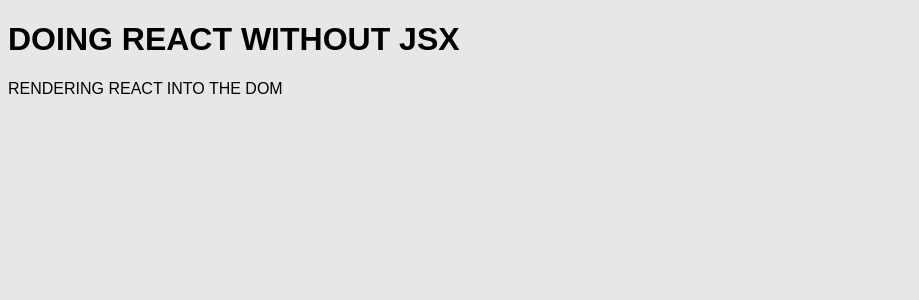
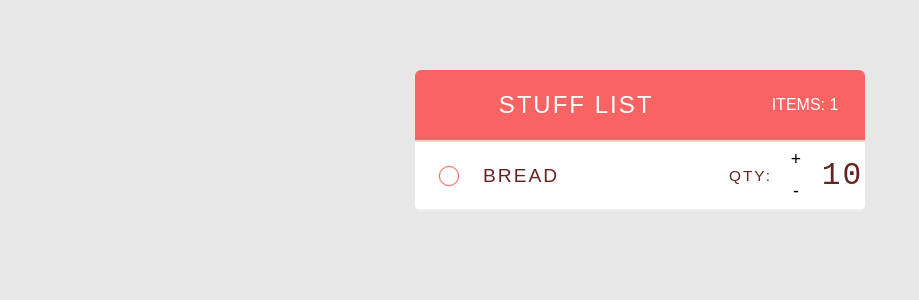
Before and after one commit to Gary-FullStack/React-project-again, a React (Vite) app: page / in a window 1280 px wide. Shown: the top 300 px of the page, without its empty margins (0-919 px from the left). Built offline with nearby package versions, Linux system fonts and the light colour scheme.

Commit message:
props and whatnot

```diff
--- a/src/main.jsx
+++ b/src/main.jsx
@@ -1,15 +1,55 @@
 import { createRoot } from "react-dom/client";
+import { StrictMode } from "react";
 
-const title = "Doing React without JSX";
-const desc = "rendering React into the dom"
+const Header = () => {
+    return (
+        <header>
+            <h1>Stuff List</h1>
+            <span className="total-items">Items: 1</span>
+        </header>
+    )
+}
 
-const element = (
-    <>
-        <h1>{title}</h1>
-        <p>{desc}</p>
-    </>
-)
+const Item = () => {
+    return (
+        <div className="item">
+            <button className="remove-item" />
+            <span className="item-name">Bread</span>
+            <Counter />
+        </div>
+    )
+}
+
+const Counter = () => {
+    return (
+        <div className="quantity">
+            <span className = "qty-label">Qty:</span>
+            <button className="increment">+</button>
+            <button className="decrement">-</button>
+            <span className="quantity-amount">10</span>
+        </div>
+    )
+}
+
+const App = () => {
+    return (
+        <div className="grocery-list">
+            <Header />
+            {/* the list */}
+            <Item />
+        </div>
+    )
+
+}
+
+
 
 
 const root = createRoot(document.getElementById("root"));
-root.render(element);
+root.render(
+
+    <StrictMode>
+        <App />
+    </StrictMode>
+
+);
```
